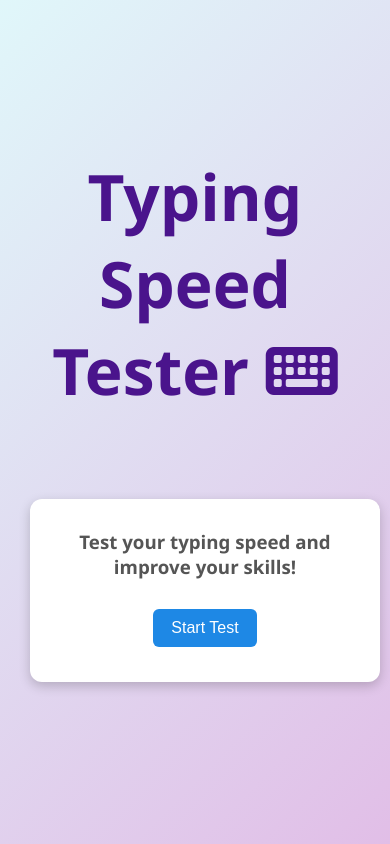
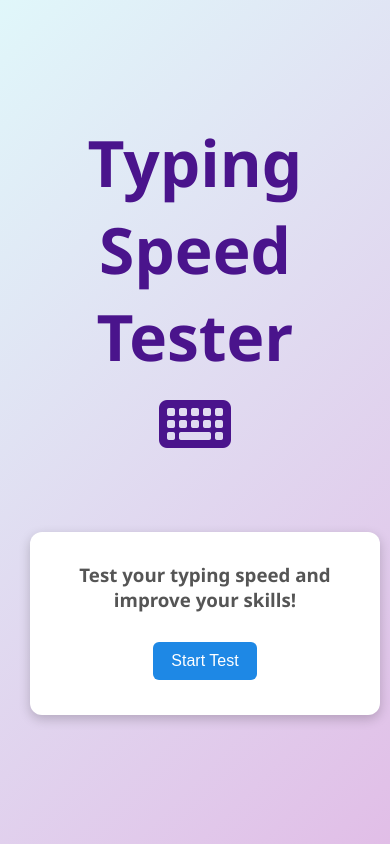
Before and after one commit to Ankitjha1307/Typing-Speed-Tester, a plain HTML site: page index.html in a window 390 px wide. Drawn offline with Linux system fonts and the light colour scheme.

Commit message:
Mobile view and Desktop view separation

```diff
--- a/Style.css
+++ b/Style.css
@@ -149,14 +149,16 @@ button:hover {
   display: flex;
   align-items: center;
   justify-content: center;
-  gap: 40px;
+  gap: 20px;
 }
 
 .heading {
   font-size: 2rem;
+  max-width: 250px;
   font-weight: bold;
   color: #4a148c;
   text-align: center;
+  word-wrap: break-word;
 }
 
 @media (max-width: 768px) {
```
